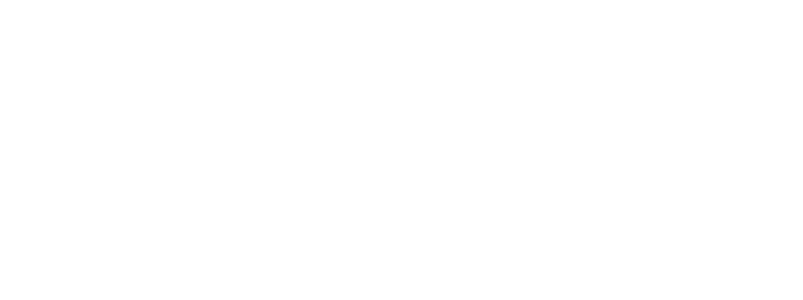
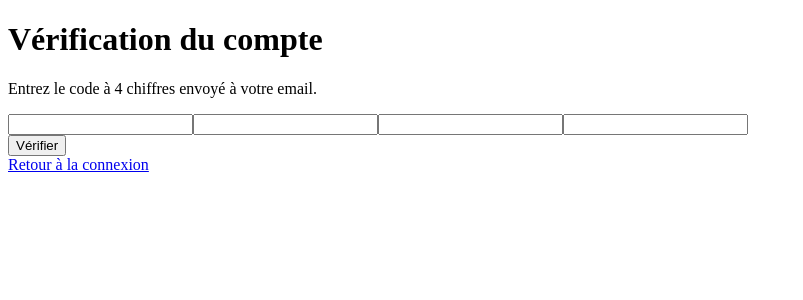
Before and after one commit to UpcycleConnect-gpr3/vuejs_auth_frontend, a Vue app: page /auth/A2F-code in a window 1280 px wide. Before the commit this address had no page. Shown: the top 300 px of the page, without its empty margins (0-803 px from the left). Built offline with nearby package versions, Linux system fonts and the light colour scheme; the HTML template or start-up script is replaced by a standard one.

Commit message:
feat(auth): add skeleton page for 2AFcode

```diff
--- /dev/null
+++ b/src/pages/auth/A2FCodePage.vue
@@ -0,0 +1,22 @@
+<script setup lang="ts">
+import { ref, computed } from 'vue'
+
+const code = ref(['', '', '', ''])
+</script>
+
+<template>
+  <div>
+    <h1>Vérification du compte</h1>
+    <p>Entrez le code à 4 chiffres envoyé à votre email.</p>
+
+    <form>
+      <div>
+        <input v-for="(_, i) in code" :key="i" v-model="code[i]" type="text" maxlength="1" />
+      </div>
+
+      <button type="submit">Vérifier</button>
+    </form>
+
+    <router-link to="/login">Retour à la connexion</router-link>
+  </div>
+</template>
--- a/src/pages/index.ts
+++ b/src/pages/index.ts
@@ -1,2 +1,3 @@
 export { default as LoginPage } from './auth/LoginPage.vue'
 export { default as ForgotPage } from './auth/ForgotPage.vue'
+export { default as A2FCodePage } from './auth/A2FCodePage.vue'
--- a/src/router/index.ts
+++ b/src/router/index.ts
@@ -1,5 +1,6 @@
 import { createRouter, createWebHistory } from 'vue-router'
 import { ForgotPage, LoginPage } from '@/pages'
+import A2FCodePage from '@/pages/auth/A2FCodePage.vue'
 
 const router = createRouter({
   history: createWebHistory(import.meta.env.BASE_URL),
@@ -12,6 +13,10 @@
       path: '/auth/forgot-password',
       component: ForgotPage,
     },
+    {
+      path: '/auth/A2F-code',
+      component: A2FCodePage,
+    },
   ],
 })
 
```
